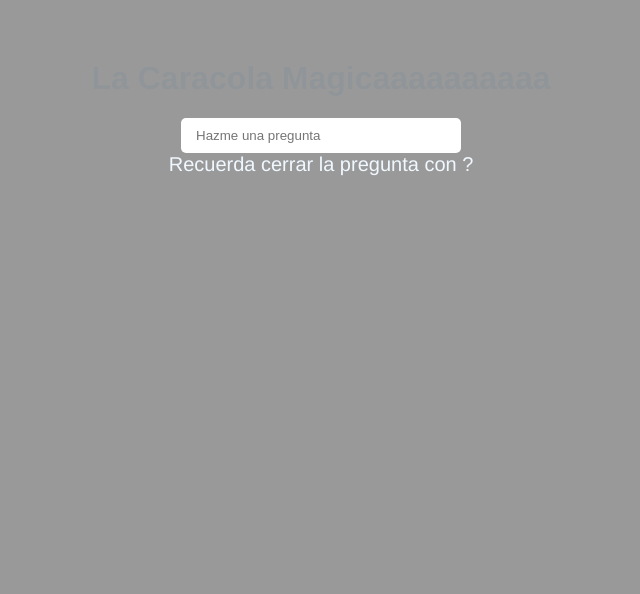
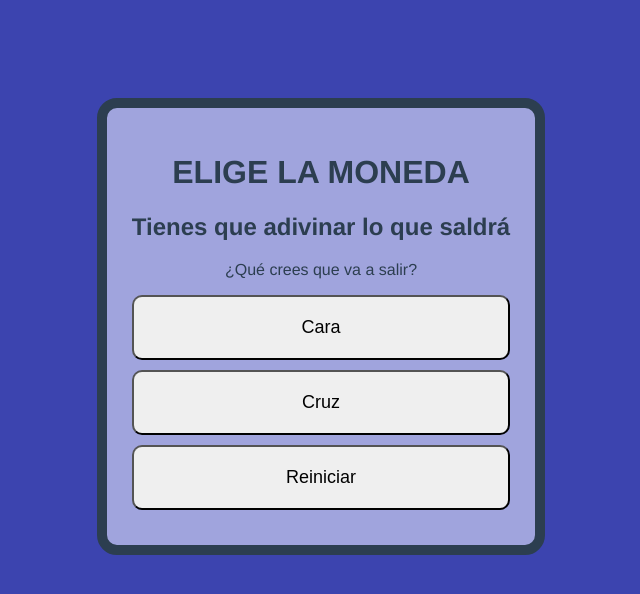
Before and after one commit to XaviX598/pw_u2_v_p4_ka, a Vue app: page / in a window 1280 px wide. Shown: the top 594 px of the page, without its empty margins (319-959 px from the left). Built offline with nearby package versions, Linux system fonts and the light colour scheme.

Commit message:
tarea idea moneda

```diff
--- a/src/App.vue
+++ b/src/App.vue
@@ -1,11 +1,11 @@
 <template>
-  <CaracolaMagica/>
+  <MiIdea/>
 </template>
 
 <script>
 // import HelloWorld from './components/HelloWorld.vue'
 //import CalculadoraDeber from './components/CalculadoraDeber.vue' //se referencia y se da el nombre del componentepuede ser otro pero es mejor el mismo
-import CaracolaMagica from './components/CaracolaMagica.vue'
+import MiIdea from './components/MiIdea.vue'
 export default {
   // lo que esta aqui son los OptionApi
   name: 'App',
@@ -13,7 +13,7 @@ export default {
     // HelloWorld
     // Contador el mismo nombre de arriba al importar
     // CalculadoraDeber
-    CaracolaMagica
+    MiIdea
   }
 }
 </script>
--- /dev/null
+++ b/src/components/MiIdea.vue
@@ -0,0 +1,87 @@
+<template>
+    <div class="container">
+        <h1>ELIGE LA MONEDA</h1>
+        <h2>Tienes que adivinar lo que saldrá</h2>
+        <p>¿Qué crees que va a salir?</p>
+        <p v-if="moneda">Lanzando moneda...</p>
+        <p>{{ resultado }}</p>
+        <button @click="lanzarMoneda('yes')">Cara</button>
+        <button @click="lanzarMoneda('no')">Cruz</button>
+        <button id="btn_reiniciar" @click="reiniciarJuego()">Reiniciar</button>
+    </div>
+</template>
+
+<script>
+export default {
+    data() {
+        return {
+            resultado: null,
+            moneda: null
+        }
+    },
+
+    methods: {
+        async lanzarMoneda(eleccion) {
+            const respuesta = await fetch('https://yesno.wtf/api').then(r => r.json())
+            const { answer } = respuesta
+            this.respuesta = answer;
+            console.log('la respuesta dada por la API es:' + this.respuesta)
+            console.log('la respuesta del usuario es:' + eleccion)
+            if (eleccion === this.respuesta) {
+                this.moneda = true;
+                setTimeout(()=> {
+                    this.resultado = "Ganaste, adivinaste el lanzamiento";
+                    this.moneda=false
+                }, 2000)
+                console.log('el usuario adivino la moneda')
+            } else {
+                this.moneda = true;
+                setTimeout(()=> {
+                    this.resultado = "Perdiste, no adivinaste lo que iba a salir";
+                    this.moneda=false
+                }, 2000)
+                console.log('el usuario no adivino la moneda')
+            }
+        },
+        reiniciarJuego() {
+            this.resultado = null;
+        }
+    }
+};
+</script>
+
+<style>
+body{
+    background-color: rgb(60, 68, 175);
+    display: flex;
+    justify-content: center;
+    text-align: center
+}
+.container{
+    background-color: rgb(160, 164, 221);
+    border-radius: 20px;
+    border: 10px solid;
+    margin: 30px;
+    padding: 25px;
+    justify-content: center;
+}
+
+button{
+    width: 100%;
+    margin-bottom: 10px;
+    padding: 20px;
+    font-size: large;
+    border-radius: 10px;
+}
+
+button:hover{
+    background-color: rgb(123, 126, 168);
+    color: aliceblue;
+}
+
+#btn_reiniciar:hover{
+    background-color:  rgb(26, 32, 211);
+    color: aliceblue;
+}
+
+</style>
```
